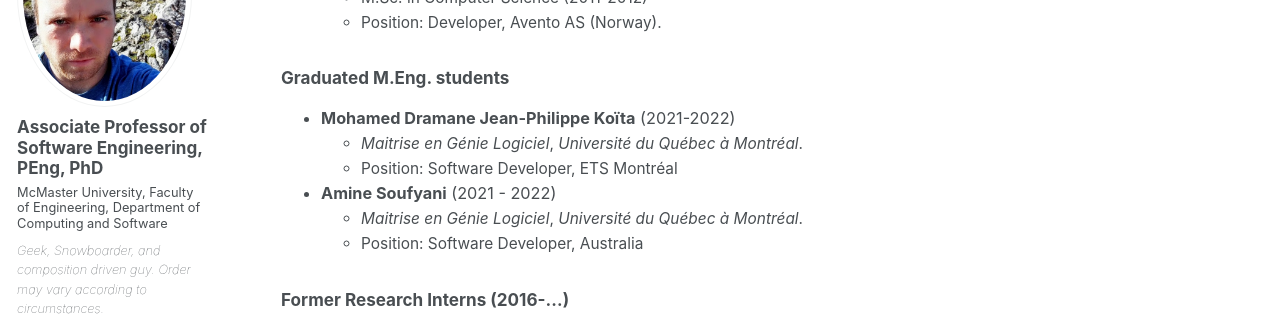
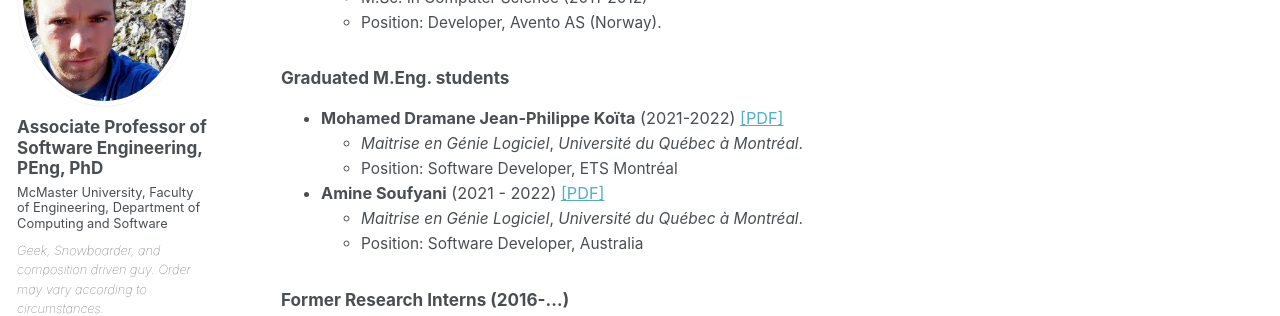
Before and after one commit to mosser/mosser.github.io, a Jekyll site: the page built from _pages/students.md, in a window 1280 px wide and 900 px high, scrolled down 1949 px. Shown: the part 152-468 px from the top of the window. Built offline with Jekyll 4.4.1, drawn with Linux system fonts in a browser that asks for light colours; some web fonts are replaced.

Commit message:
adding Meng thesis not on archipel

```diff
--- a/_pages/students.md
+++ b/_pages/students.md
@@ -78,10 +78,10 @@ If you're interested in Software Engineering, Safety, Certification from the len
 
 ### Graduated M.Eng. students
 
-  - **Mohamed Dramane Jean-Philippe Koïta** (2021-2022)
+  - **Mohamed Dramane Jean-Philippe Koïta** (2021-2022) [[PDF]](../files/students/koita22.pdf)
     - _Maitrise en Génie Logiciel_, _Université du Québec à Montréal_.
     - Position: Software Developer, ETS Montréal
-  - **Amine Soufyani** (2021 - 2022)
+  - **Amine Soufyani** (2021 - 2022) [[PDF]](../files/students/soufyani22.pdf)
     - _Maitrise en Génie Logiciel_, _Université du Québec à Montréal_.
     - Position: Software Developer, Australia
 
```
Also changed, not shown: 2 other files.
